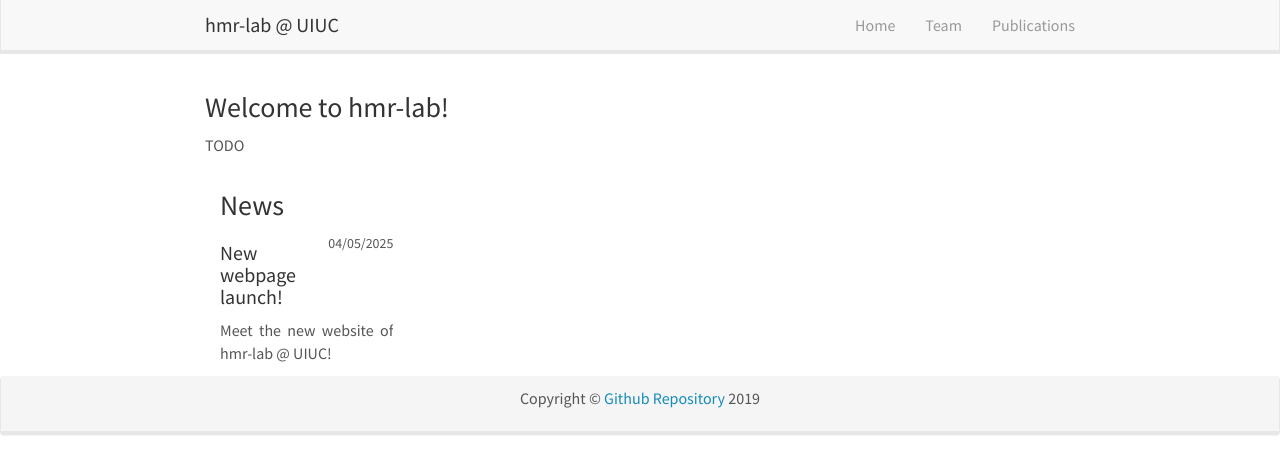
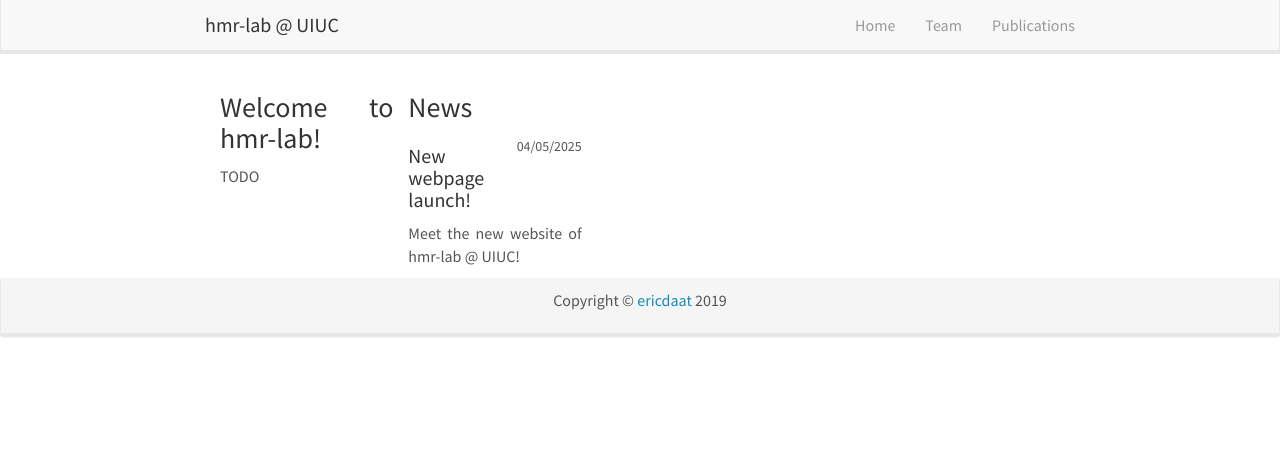
Before and after one commit to hmr-lab/hmr-lab.github.io, a Jekyll site: the page built from _pages/home.md, in a window 1280 px wide. Shown: the top 474 px of the page. Built offline with Jekyll 4.4.1, drawn with Linux system fonts in a browser that asks for light colours; nearby versions of some CDN libraries.

Commit message:
fix: change footer and mainpage

```diff
--- a/_includes/footer.html
+++ b/_includes/footer.html
@@ -24,7 +24,7 @@
 			</div>
 		</div> -->
 		<div class="row mt-3">
-			<p class="text-center">Copyright © <a href="https://github.com/ericdaat/research-lab-website">Github Repository</a> 2019</p>
+			<p class="text-center">Copyright © <a href="https://github.com/ericdaat/research-lab-website">ericdaat</a> 2019</p>
 		</div>
 	</div>
   </div>
--- a/_layouts/homelay.html
+++ b/_layouts/homelay.html
@@ -31,7 +31,9 @@ layout: default
 		</a>
 	</div> -->
 
-	{{ content }}
+	<div id="contentid" class="col-sm-4 nopadding-right" width="100%">
+		{{ content }}
+	</div>
 
 	<div id="newsid" class="col-sm-4 nopadding-right" width="100%">
 		{% include news.html %}
```
